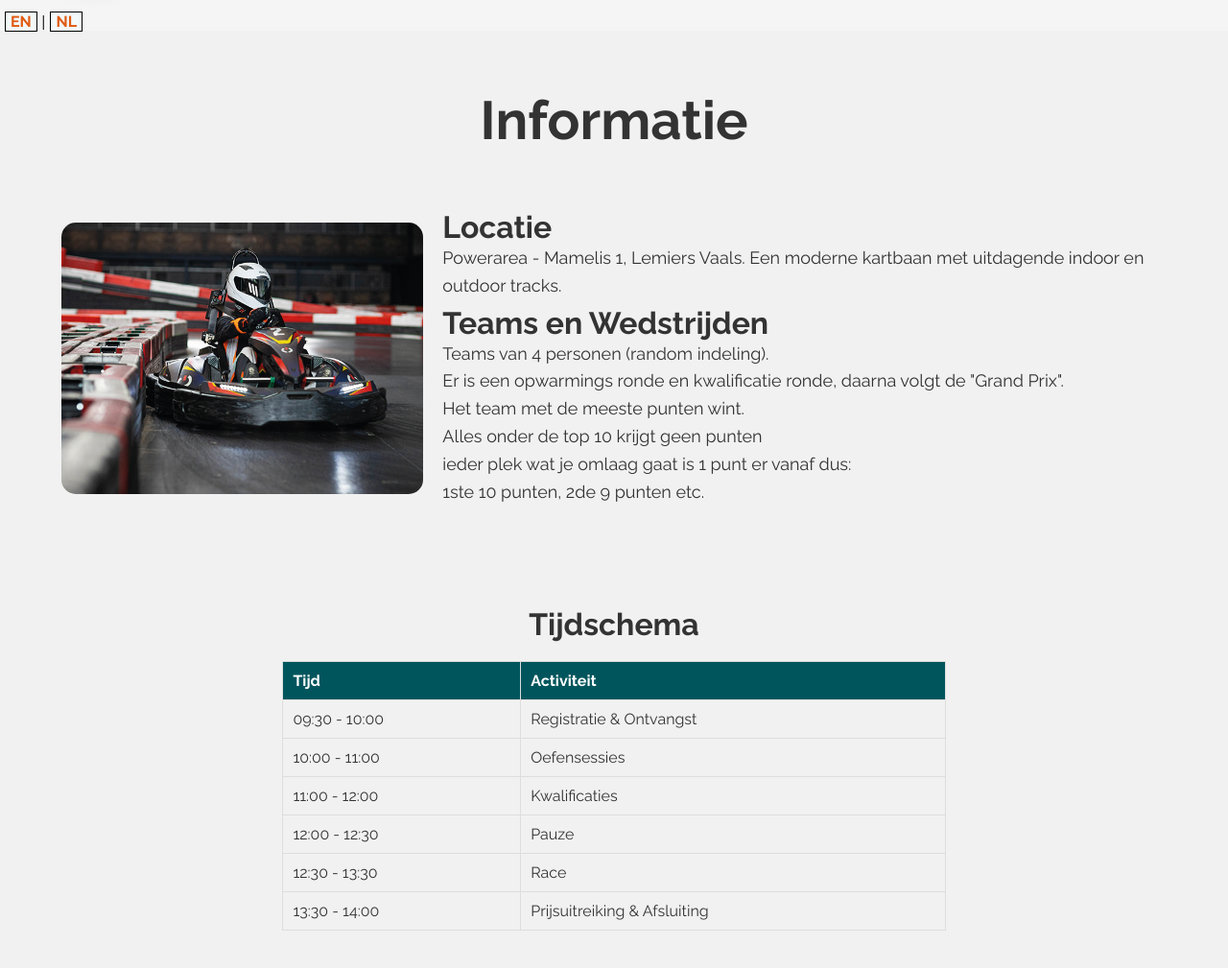
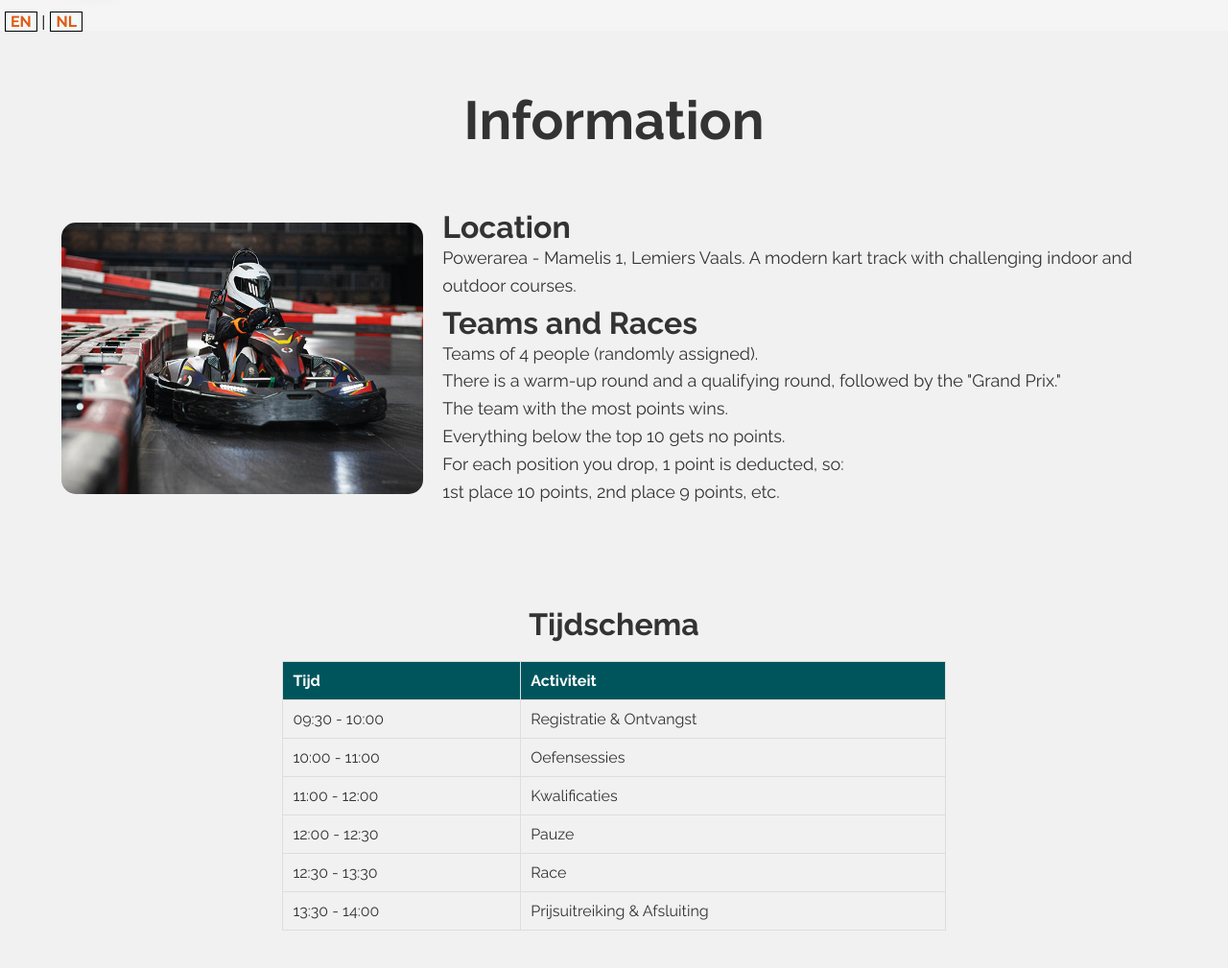
Before and after one commit to JJoshhuaaa/VistaKartApp, a PHP site: page /Info.php?lang=en in a window 1280 px wide. Shown: the part 89-1098 px from the top of the page at 96% size. Run offline with PHP 8.4, Linux system fonts and the light colour scheme.

Commit message:
vertaling

```diff
--- a/info.php
+++ b/info.php
@@ -1,3 +1,4 @@
+<?php include 'lang_info.php'?>
 <!DOCTYPE html>
 <html lang="en">
 <head>
@@ -24,7 +25,7 @@
     <br><a href="?lang=en" id='language' class='en'>EN</a>  |<a href="?lang=nl" id='language'>NL</a>
     <!--info-->
     <section class="info-details">
-        <h1>Informatie</h1>
+        <h1><?php echo $lang['h1'];?></h1>
         <div class="container">
             <div class="info-wrapper">
                 <div class="info-image">
@@ -32,17 +33,17 @@
                 </div>
                 <div class="info-content">
                     <div class="info-box">
-                        <h2 id="info_h2">Locatie</h2>
-                        <p>Powerarea - Mamelis 1, Lemiers Vaals. Een moderne kartbaan met uitdagende indoor en outdoor tracks.</p>
+                        <h2 id="info_h2"><?php echo $lang['locatie'];?></h2>
+                        <p><?php echo $lang['p_1'];?></p>
                     </div>
                     <div class="info-box">
-                        <h2 id="info_h2">Teams en Wedstrijden</h2>
-                        <p>Teams van 4 personen (random indeling).</p>
-                        <p>Er is een opwarmings ronde en kwalificatie ronde, daarna volgt de "Grand Prix".</p>
-                        <p>Het team met de meeste punten wint.</p>
-                        <p>Alles onder de top 10 krijgt geen punten</p>
-                        <p>ieder plek wat je omlaag gaat is 1 punt er vanaf dus:</p>
-                        <p>1ste 10 punten, 2de 9 punten etc.</p>
+                        <h2 id="info_h2"><?php echo $lang['teams_en_wedstrijden'];?></h2>
+                        <p><?php echo $lang['p_2'];?></p>
+                        <p><?php echo $lang['p_3'];?></p>
+                        <p><?php echo $lang['p_4'];?></p>
+                        <p><?php echo $lang['p_5'];?></p>
+                        <p><?php echo $lang['p_6'];?></p>
+                        <p><?php echo $lang['p_7'];?></p>
                     </div>
                 </div>
             </div>
--- /dev/null
+++ b/lang_info.php
@@ -0,0 +1,42 @@
+<?php
+session_start();
+if (isset($_GET['lang'])) {
+    $language = $_GET['lang'];
+    $_SESSION['language'] = $language;
+} elseif (isset($_SESSION['language'])) {
+    $language = $_SESSION['language'];
+} else {
+    $language = 'nl'; // standaardtaal
+}
+
+if ($language == 'nl') {
+    $lang = array(
+        'title' => 'Info',
+        'h1' => 'Informatie',
+        'locatie' => 'Locatie:',
+        'p_1' => 'Powerarea - Mamelis 1, Lemiers Vaals. Een moderne kartbaan met uitdagende indoor en outdoor tracks.',
+        'teams_en_wedstrijden' => 'Teams en Wedstrijden',
+        'p_2' => 'Teams van 4 personen (random indeling).',
+        'p_3' => 'Er is een opwarmings ronde en kwalificatie ronde, daarna volgt de "Grand Prix"',
+        'p_4' => 'Het team met de meeste punten wint.',
+        'p_5' => 'Alles onder de top 10 krijgt geen punten',
+        'p_6' => 'ieder plek wat je omlaag gaat is 1 punt er vanaf dus:',
+        'p_7' => '1ste 10 punten, 2de 9 punten etc.',
+    );
+} else {
+    $lang = array(
+        'title' => 'Info',
+        'h1' => 'Information',
+        'locatie' => 'Location',
+        'p_1' => 'Powerarea - Mamelis 1, Lemiers Vaals. A modern kart track with challenging indoor and outdoor courses.',
+        'teams_en_wedstrijden' => 'Teams and Races',
+        'p_2' => 'Teams of 4 people (randomly assigned).',
+        'p_3' => 'There is a warm-up round and a qualifying round, followed by the "Grand Prix."',
+        'p_4' => 'The team with the most points wins.',
+        'p_5' => 'Everything below the top 10 gets no points.',
+        'p_6' => 'For each position you drop, 1 point is deducted, so:',
+        'p_7' => '1st place 10 points, 2nd place 9 points, etc.',
+
+    );
+}
+?>
```
Also changed, not shown: index.php (+4 -3 lines), lang_index.php (added, +28 -0 lines).
